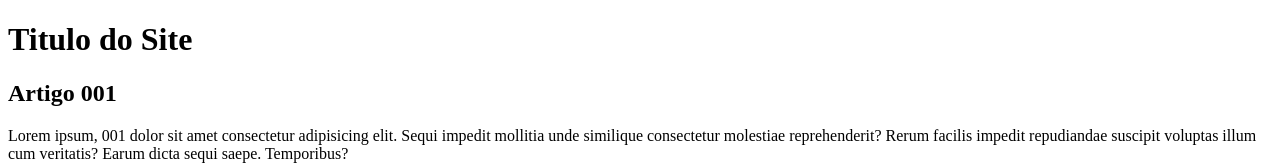
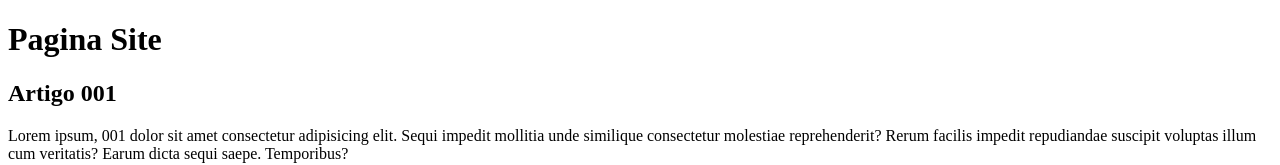
Before and after one commit to LedahBR/ProjetoWeb, a plain HTML site: page index.html in a window 1280 px wide. Shown: the top 165 px of the page. Drawn offline with Linux system fonts and the light colour scheme.

Commit message:
ok title

```diff
--- a/index.html
+++ b/index.html
@@ -7,7 +7,7 @@
 <body>
     <main>
         <header>
-            <h1>Titulo do Site</h1>
+            <h1>Pagina Site</h1>
         </header>
         <article>
             <h2>Artigo 001</h2>
```
